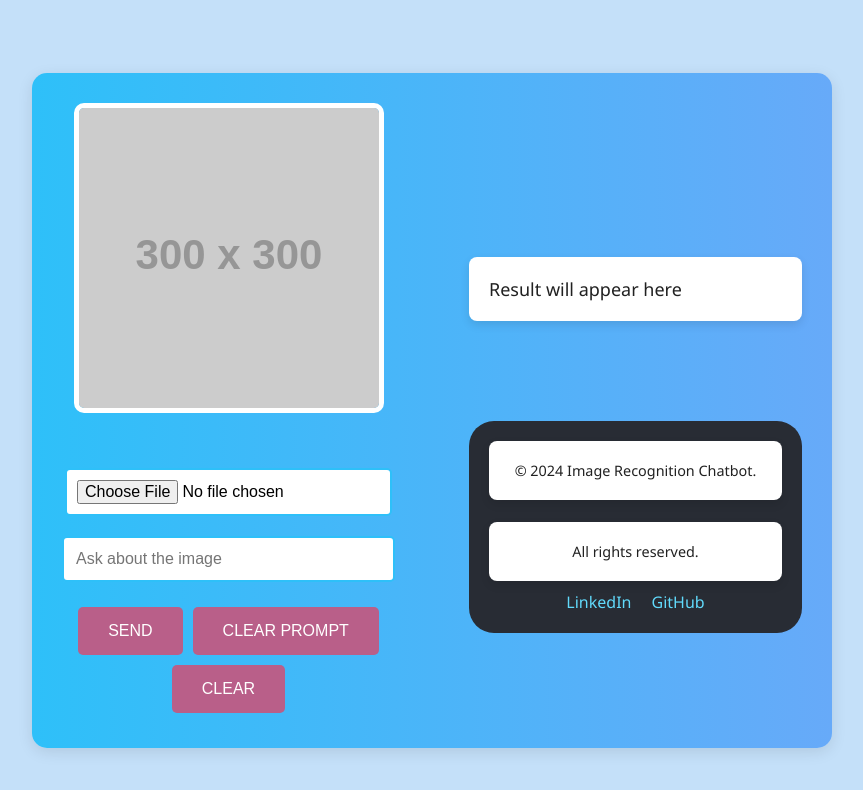
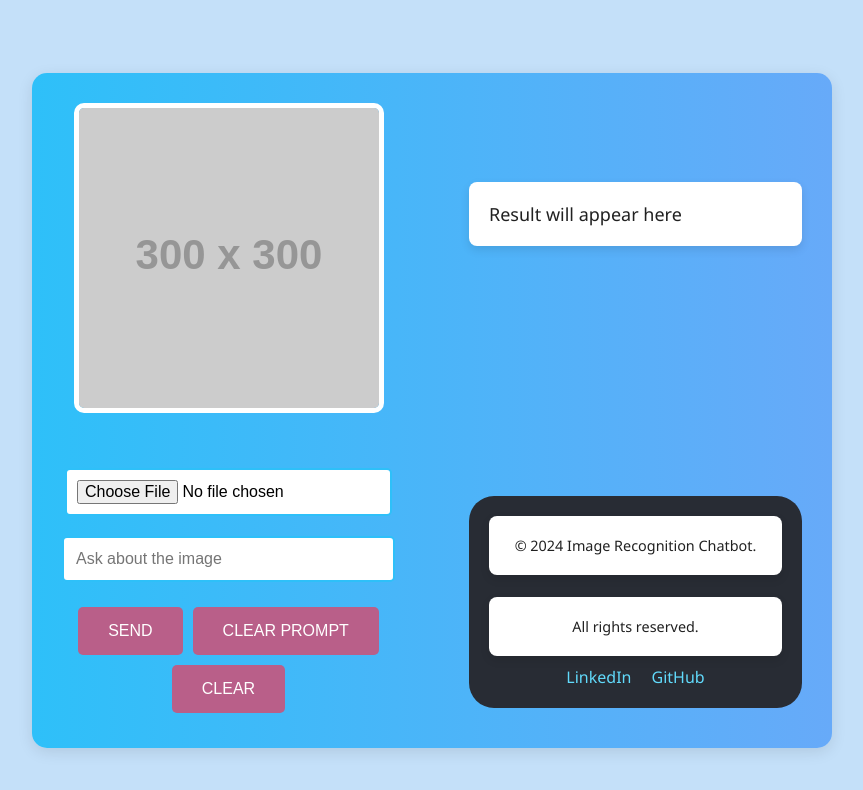
Before and after one commit to Pavan-Kumar-2095/MYSQL-AI, a React (Create React App) app: page / in a window 1280 px wide. Shown: the top 790 px of the page, without its empty margins (208-1071 px from the left). Built offline with nearby package versions, Linux system fonts and the light colour scheme.

Commit message:
update css

```diff
--- a/src/Components/Footer.css
+++ b/src/Components/Footer.css
@@ -3,7 +3,7 @@
     background-color: #282c34;
     color: white;
     padding: 20px;
-    margin-top: 100px;
+    margin-top: 250px;
     text-align: center;
     border-radius: 25px;
   }
--- a/src/Components/Input.js
+++ b/src/Components/Input.js
@@ -43,12 +43,14 @@ export default function Input() {
         if(image === "https://via.placeholder.com/300" || prompt === ""){
             alert("select image and write the message")
         }
+        else{
 
         setdata("Loading...");
 
         const res = await fetch("https://image-recognition-chatbot-backend.onrender.com/Analyse" , send)
         const data = await res.text();
         setdata(data)
+        }
     }
 
     const clear = async()=>{
```
